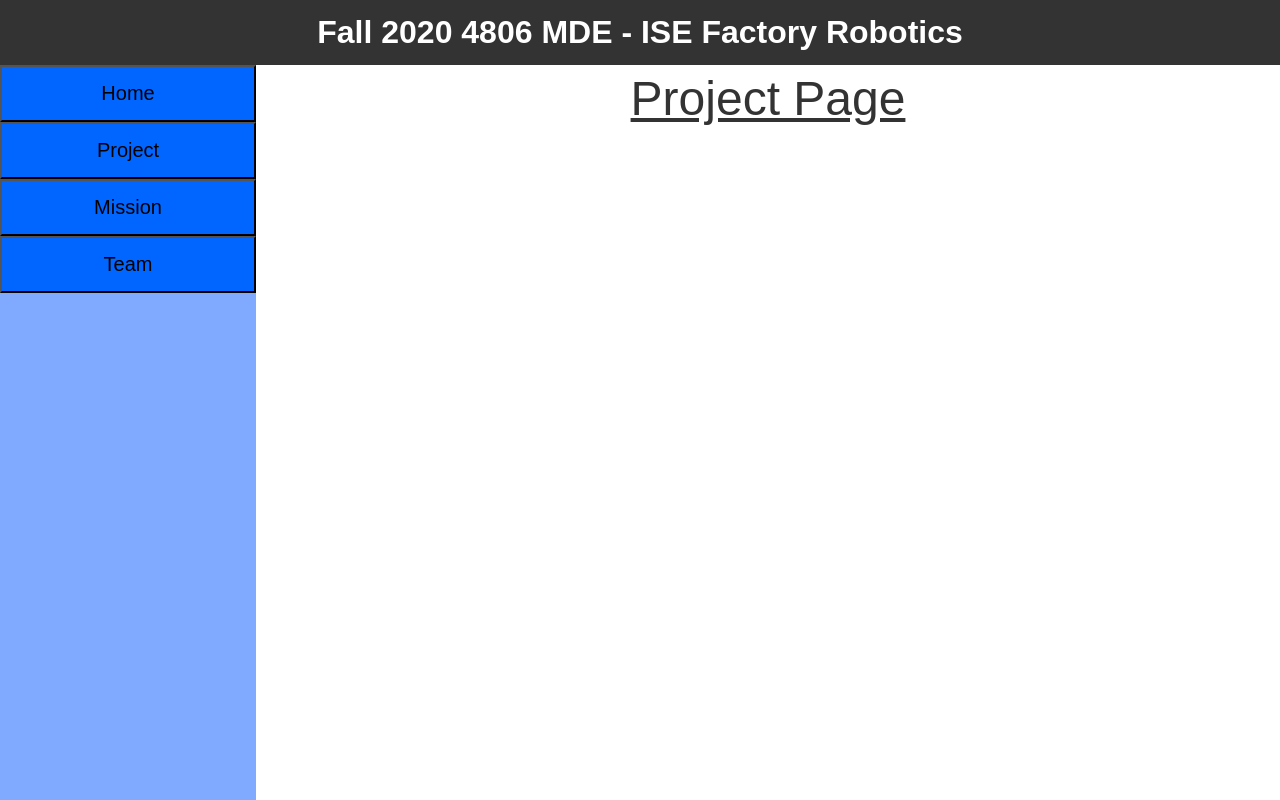
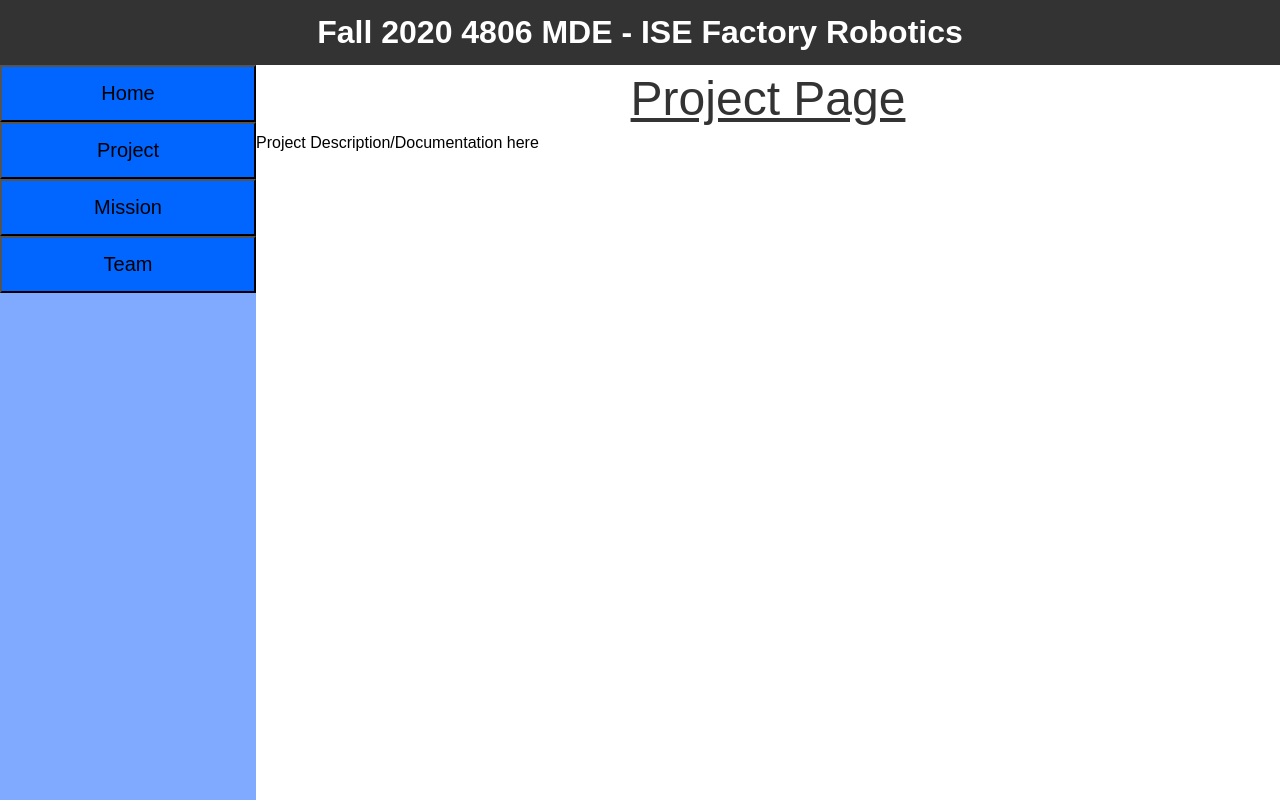
Before and after one commit to robertvelasco3/mirFall2020, an Angular app in the folder angularCode/: page / in a window 1280 px wide. Both pictures are taken after a click on the button "Project". Built offline with nearby package versions, Linux system fonts and the light colour scheme.

Commit message:
added placeholder for project description

```diff
--- a/angularCode/src/app/components/project-page/project-page.component.html
+++ b/angularCode/src/app/components/project-page/project-page.component.html
@@ -2,4 +2,5 @@
     <div class="pageHeader">
         <p>Project Page</p>
     </div>
+    <p>Project Description/Documentation here</p>
 </div>
```
